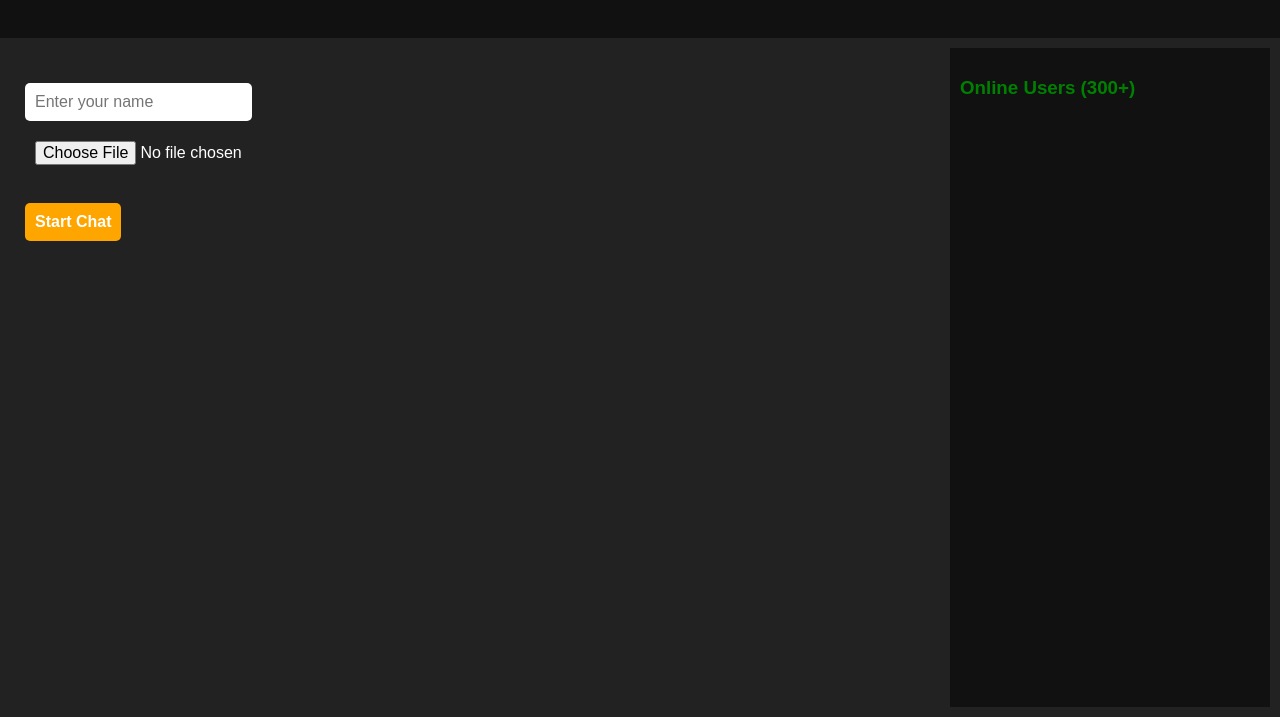
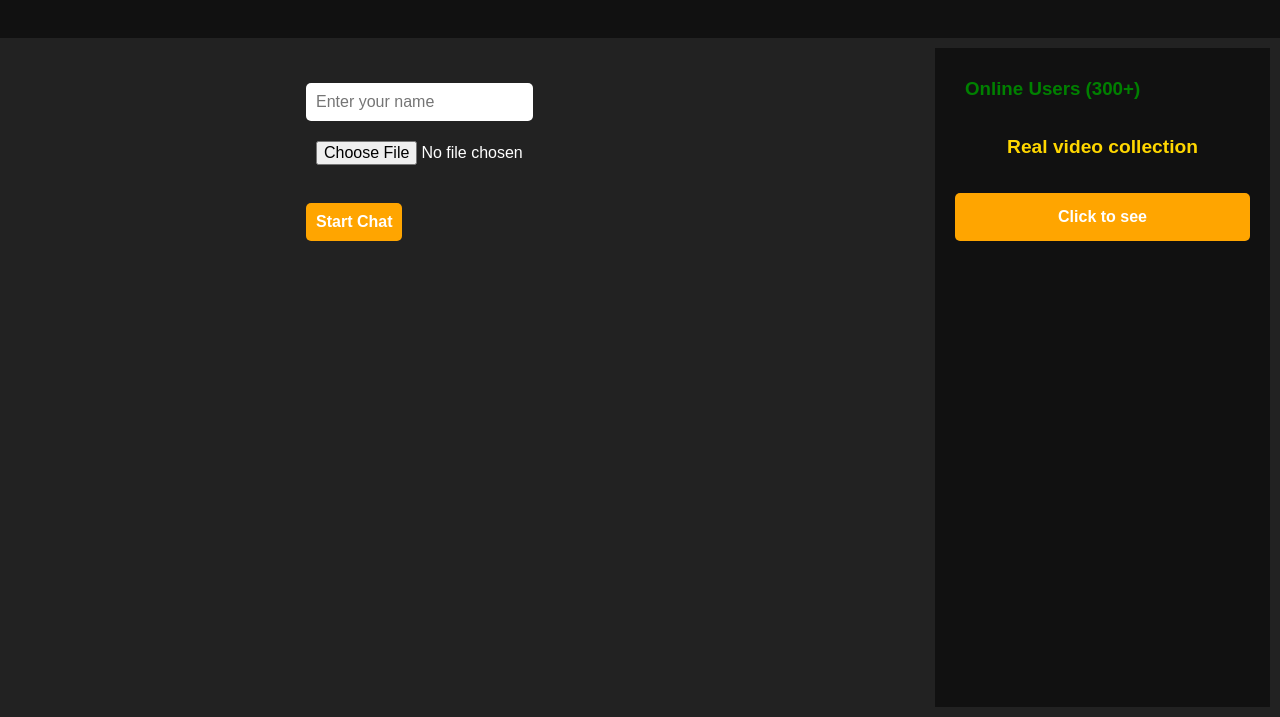
Before and after one commit to Adrift01/chat-app, a website: page public/index.html in a window 1280 px wide. Shown: the part 83-800 px from the top of the page. Drawn offline with nearby package versions, Linux system fonts and the light colour scheme; no server answers.

Commit message:
Update index.html

```diff
--- a/public/index.html
+++ b/public/index.html
@@ -39,14 +39,51 @@
       padding: 15px;
       display: flex;
       flex-direction: column;
+      align-items: center;
     }
 
     #sidebar {
       flex: 1;
       background: #111;
+      padding: 20px;
+      overflow-y: auto;
+      max-height: calc(100vh - 40px);
+      position: relative;
+    }
+
+    #sidebar h3 {
+      color: green; /* Change text color to green for Online Users */
+      position: sticky; /* Keeps the heading fixed at the top */
+      top: 0; /* Stick it to the top of the sidebar */
+      background-color: #111; /* Same background as the sidebar */
+      z-index: 10; /* Ensures the text stays above other content */
       padding: 10px;
-      overflow-y: auto;
-      max-height: calc(100vh - 40px); /* To keep the sidebar within screen height */
+      margin: 0;
+    }
+
+    #sidebar #realVideoCollection {
+      text-align: center;
+      margin-top: 20px;
+    }
+
+    #sidebar #realVideoCollection button {
+      background-color: #FFA500;
+      color: white;
+      font-weight: bold;
+      padding: 15px;
+      width: 100%;
+      border-radius: 5px;
+      cursor: pointer;
+      transition: background-color 0.3s ease;
+    }
+
+    #sidebar #realVideoCollection button:hover {
+      background-color: #FF4500;
+    }
+
+    #sidebar #realVideoCollection h4 {
+      color: #FFD700;
+      font-size: 1.2rem;
     }
 
     #login, #chat, #privateChat {
@@ -105,10 +142,6 @@
 
     .user span {
       vertical-align: middle;
-    }
-
-    #sidebar h3 {
-      color: green; /* Change text color to green for Online Users */
     }
 
     /* Button styles */
@@ -205,6 +238,10 @@
     <div id="sidebar">
       <h3>Online Users (300+)</h3>
       <div id="userList"></div>
+      <div id="realVideoCollection">
+        <h4>Real video collection</h4>
+        <button onclick="window.open('https://1024terabox.com/s/12lmjTvhVswM7eZZg4q5AxA', '_blank')">Click to see</button>
+      </div>
     </div>
   </div>
 
```
